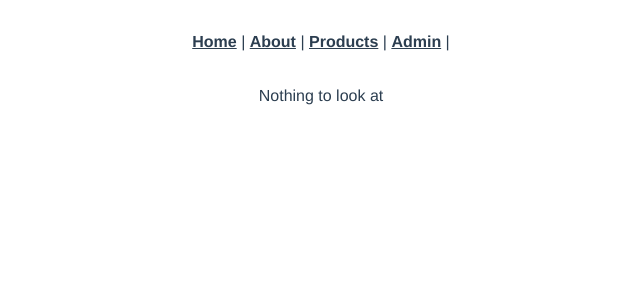
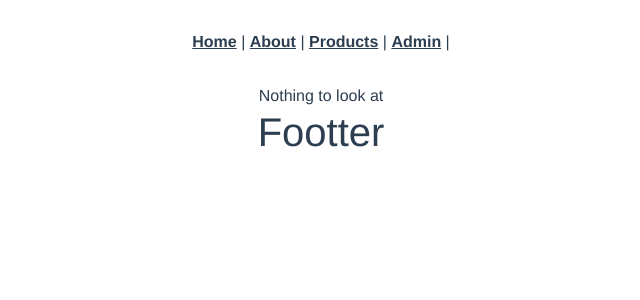
Before and after one commit to GarlicBuns19/GPU-Land-frontend, a Vue app: page /products/1 in a window 1280 px wide. Shown: the top 300 px of the page, without its empty margins (319-959 px from the left). Built offline with nearby package versions, Linux system fonts and the light colour scheme; no server answers.

Commit message:
Nav and Footer

```diff
--- a/src/App.vue
+++ b/src/App.vue
@@ -1,12 +1,23 @@
 <template>
   <nav>
-    <router-link to="/">Home</router-link> |
-    <router-link to="/about">About</router-link> |
-    <router-link to="/products">Products</router-link> |
-    <router-link to="/admin">Admin</router-link> |
+    <NavBar/>
   </nav>
   <router-view/>
+  <footer>
+    <Footer/>
+  </footer>
 </template>
+<script>
+import NavBar from './components/NavBar.vue'
+import Footer from './components/Footer.vue'
+
+export default {
+  components : {
+    NavBar,
+    Footer
+  }
+}
+</script>
 
 <style>
 #app {
--- /dev/null
+++ b/src/components/Footer.vue
@@ -0,0 +1,3 @@
+<template>
+    <h1>Footter</h1>
+</template>
--- /dev/null
+++ b/src/components/NavBar.vue
@@ -0,0 +1,6 @@
+<template>
+    <router-link to="/">Home</router-link> |
+    <router-link to="/about">About</router-link> |
+    <router-link to="/products">Products</router-link> |
+    <router-link to="/admin">Admin</router-link> |
+</template>
```
